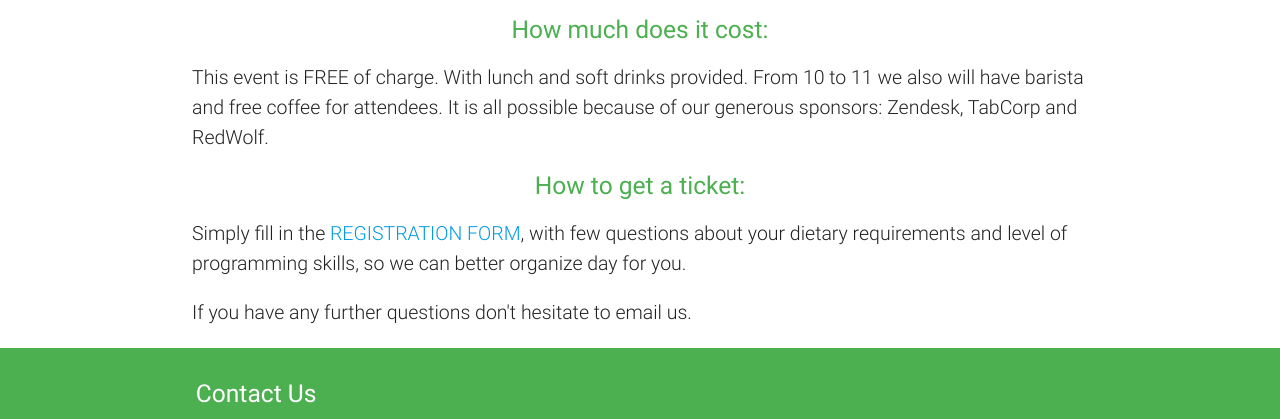
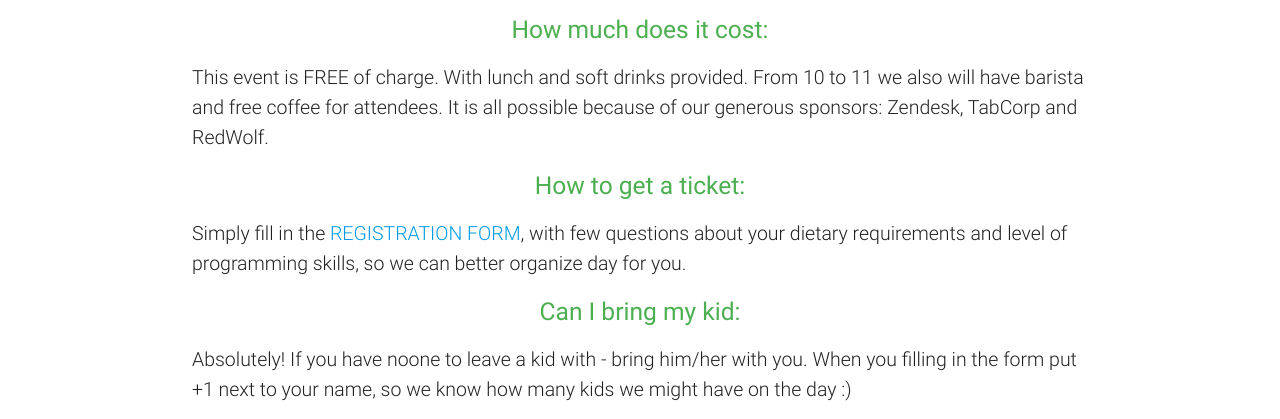
Before and after one commit to muses-code-js/musescodejs.org, a plain HTML site: page melbourne-event.html in a window 1280 px wide. Shown: the part 974-1393 px from the top of the page. Drawn offline with nearby package versions, Linux system fonts and the light colour scheme; a script that the page names is missing.

Commit message:
more info

```diff
--- a/melbourne-event.html
+++ b/melbourne-event.html
@@ -107,6 +107,13 @@
             Simply fill in the <a href="https://goo.gl/forms/7m9gAozTO2dhpPJB3">REGISTRATION FORM</a>, with few questions about your dietary requirements and level of programming skills, so we can better organize day for you.
         </p>
 
+        <h5 class="header center green-text">Can I bring my kid:</h5>
+        <p class="flow-text">
+            Absolutely! If you have noone to leave a kid with - bring him/her with you.
+            When you filling in the form put +1 next to your name, so we know how many
+            kids we might have on the day :)
+        </p>
+
         <p class="flow-text">
             If you have any further questions don't hesitate to email us.
         </p>
```
Also changed, not shown: sydney-event.html (+7 -0 lines).
